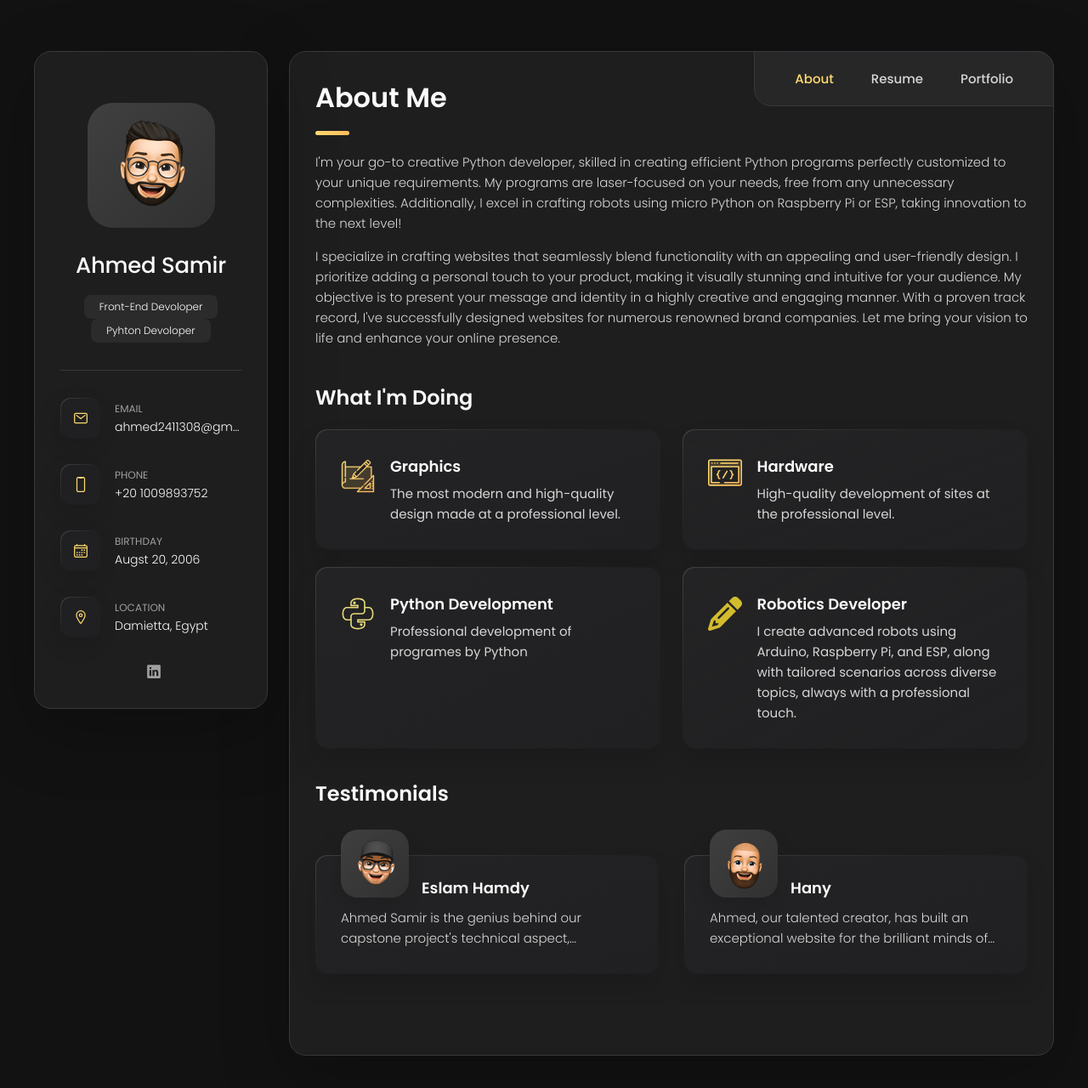
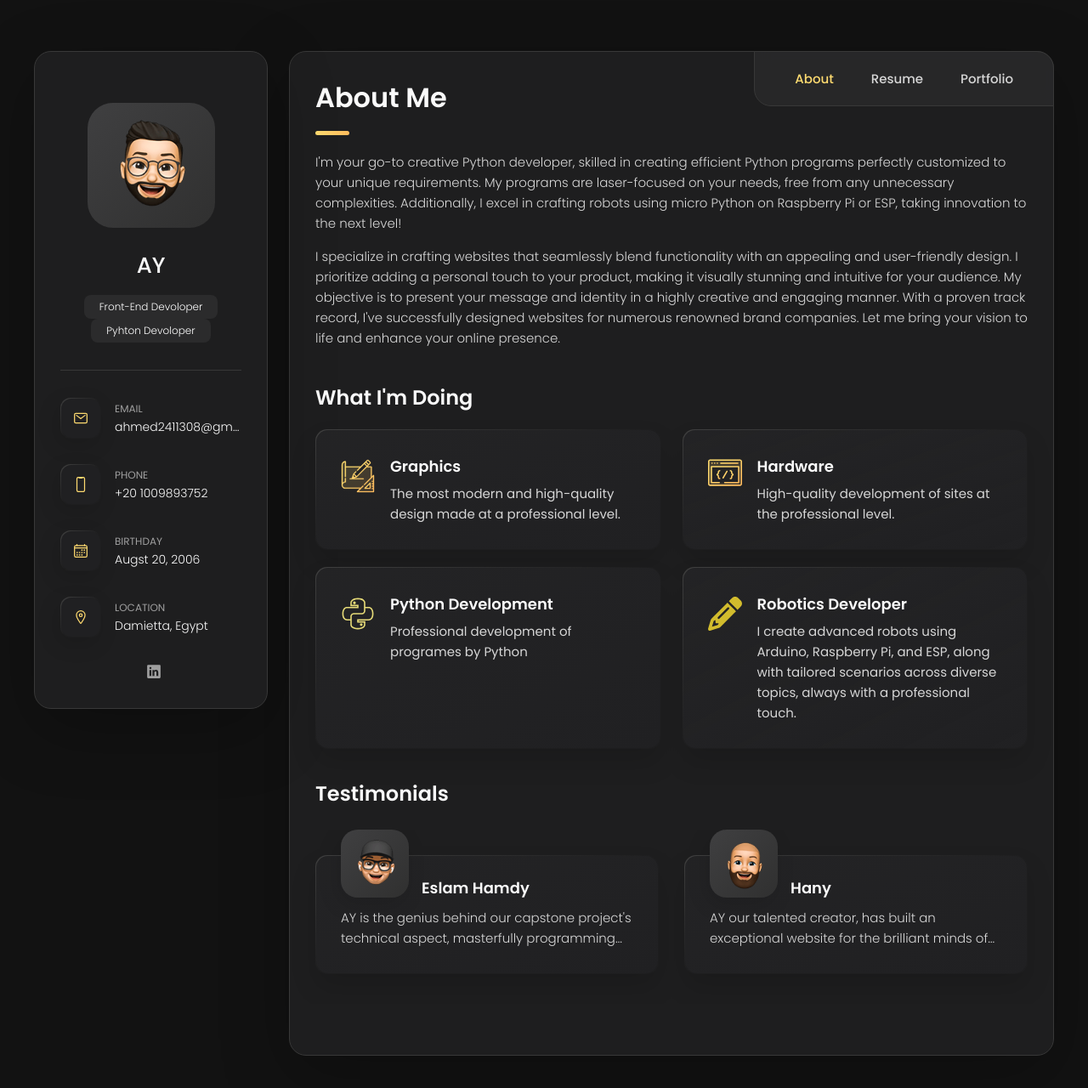
Before and after one commit to A7h7m7e7d/v-f-web, a plain HTML site: page index.html in a window 1280 px wide. Shown: the whole page at 85% size. Drawn offline with nearby package versions, Linux system fonts and the light colour scheme.

Commit message:
Update index.html

```diff
--- a/index.html
+++ b/index.html
@@ -46,7 +46,7 @@
         </figure>
 
         <div class="info-content">
-          <h1 class="name" title="Richard hanrick">Ahmed Samir </h1>
+          <h1 class="name" title="Richard hanrick">AY </h1>
 
           <p class="title">Front-End Devoloper</p>
 
@@ -321,7 +321,7 @@
 
                 <div class="testimonials-text" data-testimonials-text>
                   <p>
-                    Ahmed Samir is the genius
+                    AY is the genius
                      behind our capstone project's technical aspect, masterfully programming the
                       Raspberry Pi to handle over 4 sensors and 6 motors. The quality of work he delivered was exceptional, a testament to his extensive experience and unwavering dedication to meeting client needs.
 
@@ -342,7 +342,7 @@
 
                 <div class="testimonials-text" data-testimonials-text>
                   <p>
-                    Ahmed, our talented creator, has built an exceptional website for the brilliant
+                    AY  our talented creator, has built an exceptional website for the brilliant
                      minds of 'Online WIZ U,' a team of young high schoolers aiming to showcase their
                       smart life tracker idea. With Ahmed's expertise and dedication, he's brought their vision
                       to life on the digital stage, providing a professional and captivating platform for their
```
